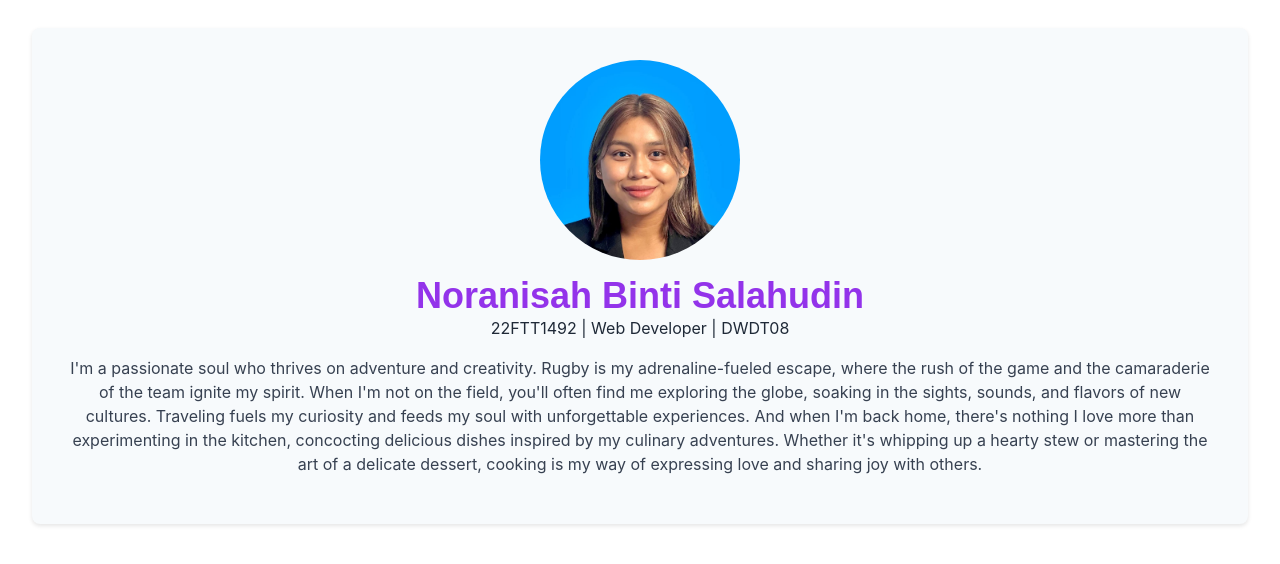
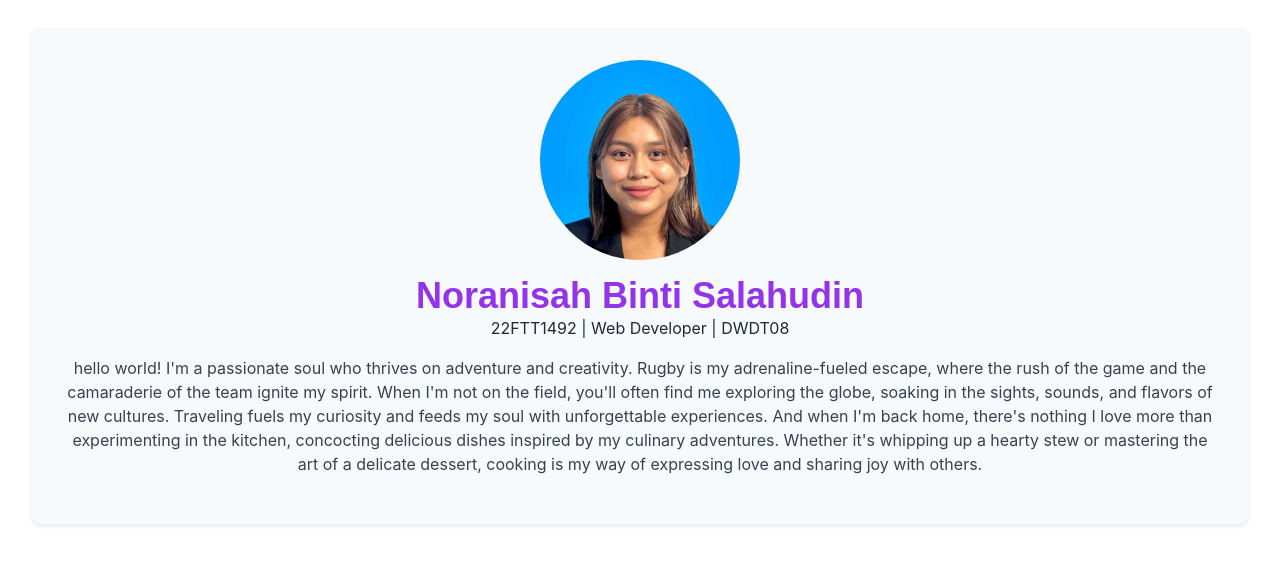
Before and after one commit to Anisah2407/AS3-VueJS, a Vue app: page / in a window 1280 px wide. Shown: the part 124-688 px from the top of the page. Built offline with nearby package versions, Linux system fonts and the light colour scheme.

Commit message:
new text

```diff
--- a/src/App.vue
+++ b/src/App.vue
@@ -13,16 +13,17 @@
       <p class="text-gray-800 mb-4">22FTT1492 | Web Developer | DWDT08</p>
       <!-- Add hobbies, interests, etc. here -->
       <p class="text-gray-700 mb-4">
-        I'm a passionate soul who thrives on adventure and creativity. Rugby is
-        my adrenaline-fueled escape, where the rush of the game and the
-        camaraderie of the team ignite my spirit. When I'm not on the field,
-        you'll often find me exploring the globe, soaking in the sights, sounds,
-        and flavors of new cultures. Traveling fuels my curiosity and feeds my
-        soul with unforgettable experiences. And when I'm back home, there's
-        nothing I love more than experimenting in the kitchen, concocting
-        delicious dishes inspired by my culinary adventures. Whether it's
-        whipping up a hearty stew or mastering the art of a delicate dessert,
-        cooking is my way of expressing love and sharing joy with others.
+        hello world! I'm a passionate soul who thrives on adventure and
+        creativity. Rugby is my adrenaline-fueled escape, where the rush of the
+        game and the camaraderie of the team ignite my spirit. When I'm not on
+        the field, you'll often find me exploring the globe, soaking in the
+        sights, sounds, and flavors of new cultures. Traveling fuels my
+        curiosity and feeds my soul with unforgettable experiences. And when I'm
+        back home, there's nothing I love more than experimenting in the
+        kitchen, concocting delicious dishes inspired by my culinary adventures.
+        Whether it's whipping up a hearty stew or mastering the art of a
+        delicate dessert, cooking is my way of expressing love and sharing joy
+        with others.
       </p>
     </div>
   </div>
```
